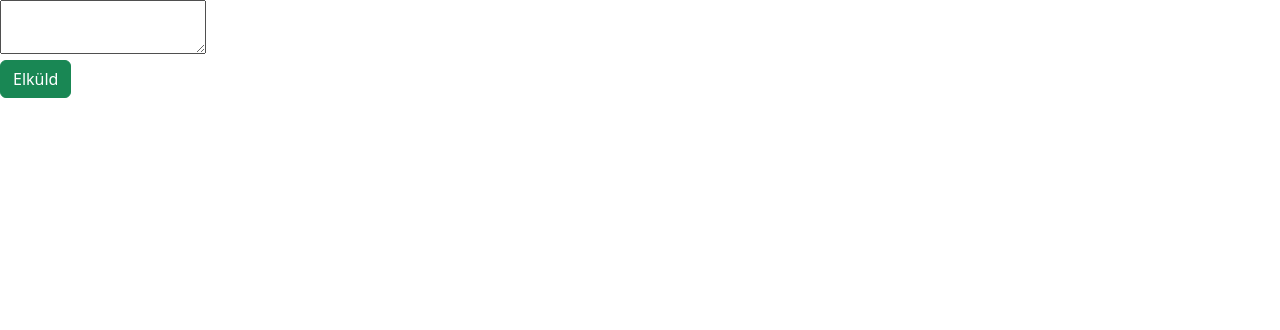
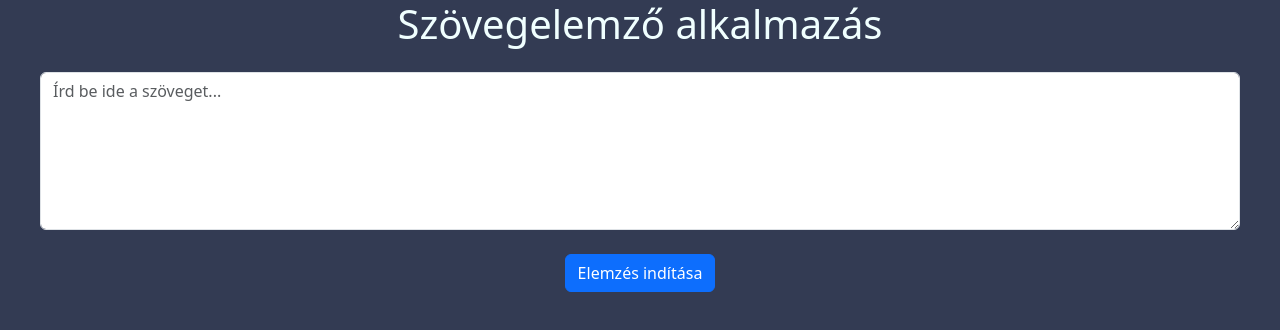
Before and after one commit to Beni200306/fs-feleves, a plain HTML site: page FRONTEND/index.html in a window 1280 px wide. Drawn offline with nearby package versions, Linux system fonts and the light colour scheme.

Commit message:
kezdetleges stilus hozzáadva

```diff
--- a/FRONTEND/index.html
+++ b/FRONTEND/index.html
@@ -1,5 +1,5 @@
 <!DOCTYPE html>
-<html lang="en">
+<html lang="hu">
 <head>
     <meta charset="UTF-8">
     <meta name="viewport" content="width=device-width, initial-scale=1.0">
@@ -8,10 +8,16 @@
     <link rel="stylesheet" href="style.css">
 </head>
 <body>
-    <form action="">
-        <textarea name="text" class="from-control" id="text"></textarea>
-        <br>
-        <input type="submit" class="btn btn-success" value="Elküld">
-    </form>
+    <h1 class="mb-4 text-center">Szövegelemző alkalmazás</h1>
+
+    <div class="d-flex justify-content-center">
+        <textarea class="form-control" id="inputText" rows="6" cols="50" placeholder="Írd be ide a szöveget..."></textarea>
+    </div>
+    <br>
+    <div class="d-flex justify-content-center">
+        <button class="btn btn-primary mb-4" onclick="analyzeText()">Elemzés indítása</button>
+    </div>
+
+
 </body>
 </html>
--- a/FRONTEND/style.css
+++ b/FRONTEND/style.css
@@ -0,0 +1,9 @@
+#inputText{
+    max-width: 1200px;
+}
+body{
+    background-color: rgb(51, 59, 83);
+}
+h1{
+    color: azure;
+}
```
